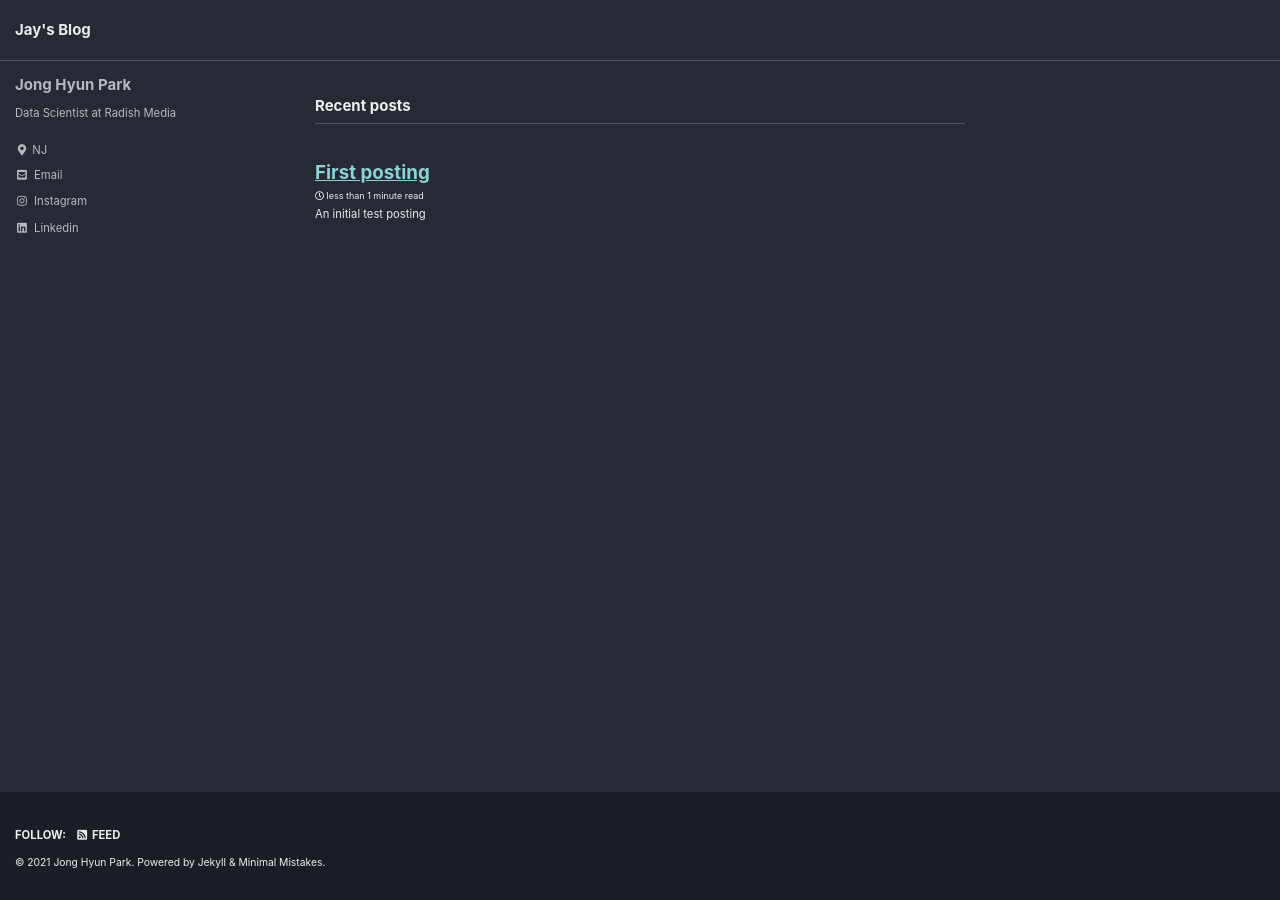
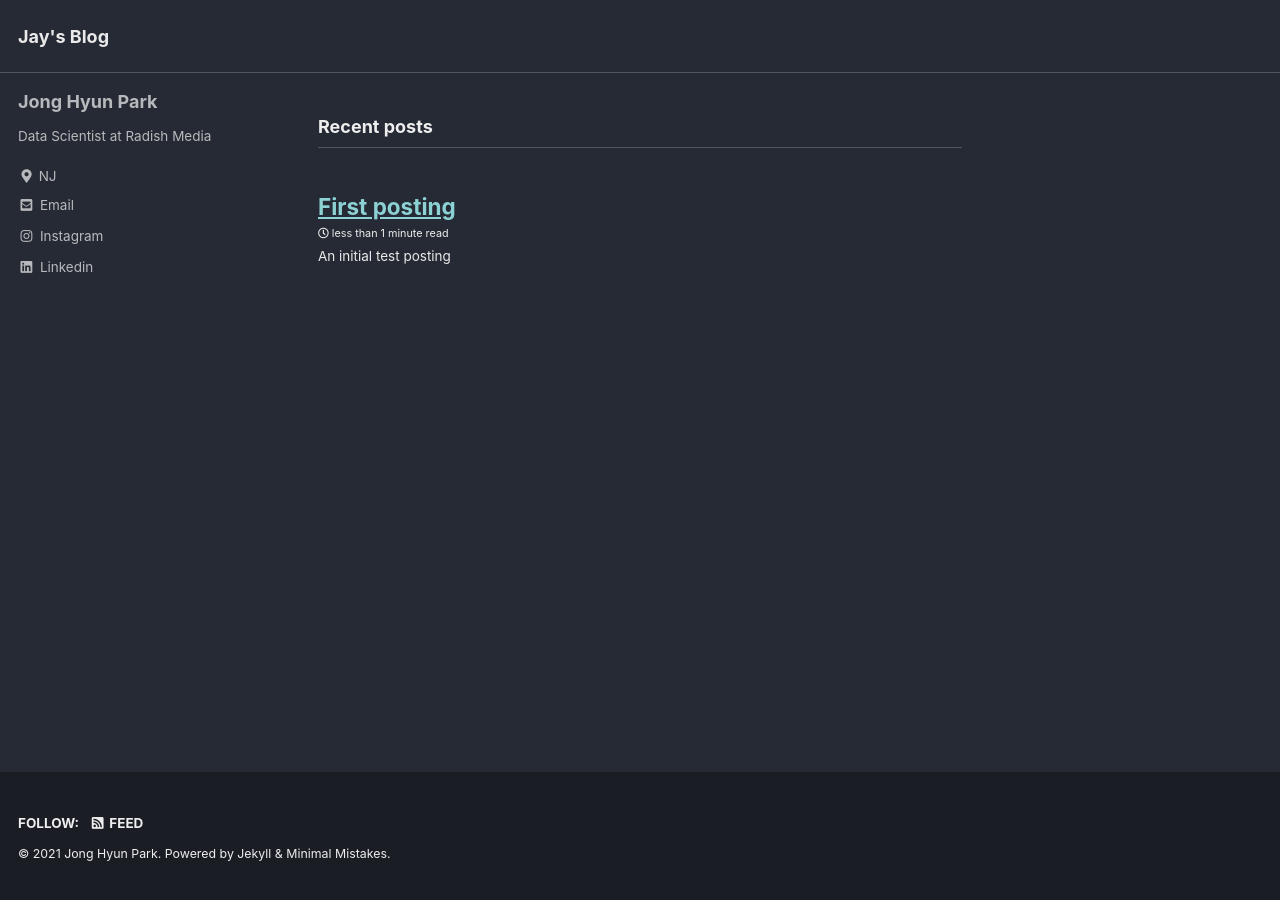
Before and after one commit to JJongsta/jjongsta.github.io, a Jekyll site: the page built from index.html, in a window 1280 px wide. Built offline with Jekyll 4.4.1, drawn with Linux system fonts in a browser that asks for light colours; cached includes are drawn as plain includes; the list of posts is cut into pages by our own code.

Commit message:
fontsize to 18px

```diff
--- a/assets/css/main.scss
+++ b/assets/css/main.scss
@@ -8,5 +8,5 @@
 @import "minimal-mistakes"; // main partials
 
 html {
-  font-size: 15px; // change to whatever
+  font-size: 18px; // change to whatever
 }
```
